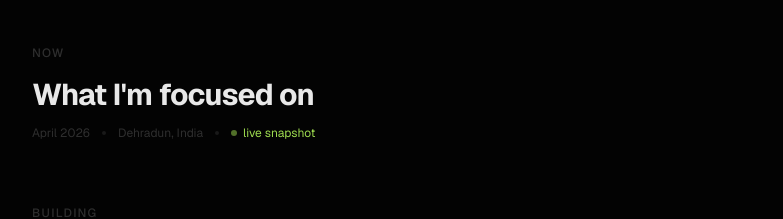
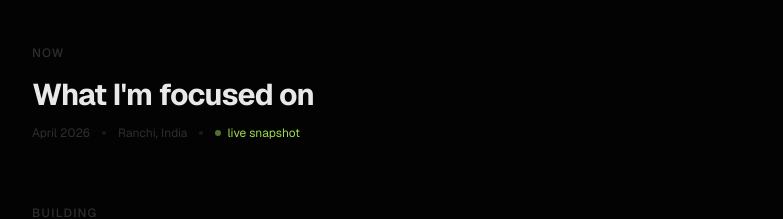
Before and after one commit to annuk123/annu-kumari, a Next.js app: page / in a window 1280 px wide. Shown: the part 4320-4539 px from the top of the page, without its empty margins (248-1031 px from the left). Built offline with nearby package versions, Linux system fonts and the light colour scheme; no server answers.

Commit message:
fix the location in the now section

```diff
--- a/app/layout.tsx
+++ b/app/layout.tsx
@@ -30,7 +30,7 @@ export const metadata: Metadata = {
   openGraph: {
     title: "Annu Kumari - AI Product Builder",
     description: "Solopreneur building AI products. Available for contract work.",
-    url: "https://annukumari.com/",
+    url: "https://annu-kumari.nexralab.com/",
     siteName: "Annu Kumari",
     images: [
       {
--- a/components/sections/now.tsx
+++ b/components/sections/now.tsx
@@ -49,7 +49,7 @@ export default function NowPage() {
       >
         <span className="text-xs text-muted-foreground/40">April 2026</span>
         <span className="w-1 h-1 rounded-full bg-muted-foreground/20" />
-        <span className="text-xs text-muted-foreground/40">Dehradun, India</span>
+        <span className="text-xs text-muted-foreground/40">Ranchi, India</span>
         <span className="w-1 h-1 rounded-full bg-muted-foreground/20" />
         <span className="inline-flex items-center gap-1.5 text-xs text-[var(--accent-green)]">
           <span className="w-1.5 h-1.5 rounded-full bg-[var(--accent-green)] animate-pulse" />
```
